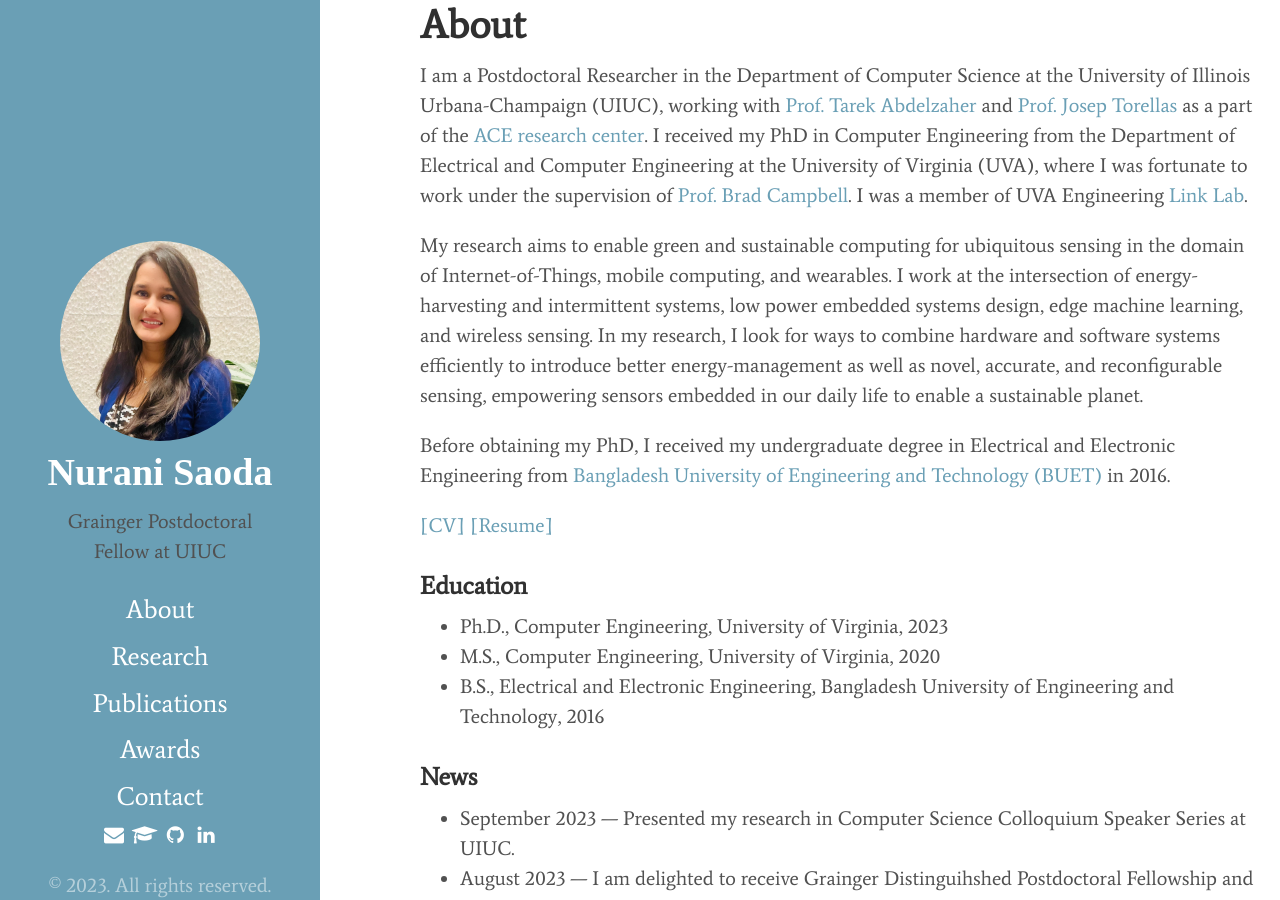
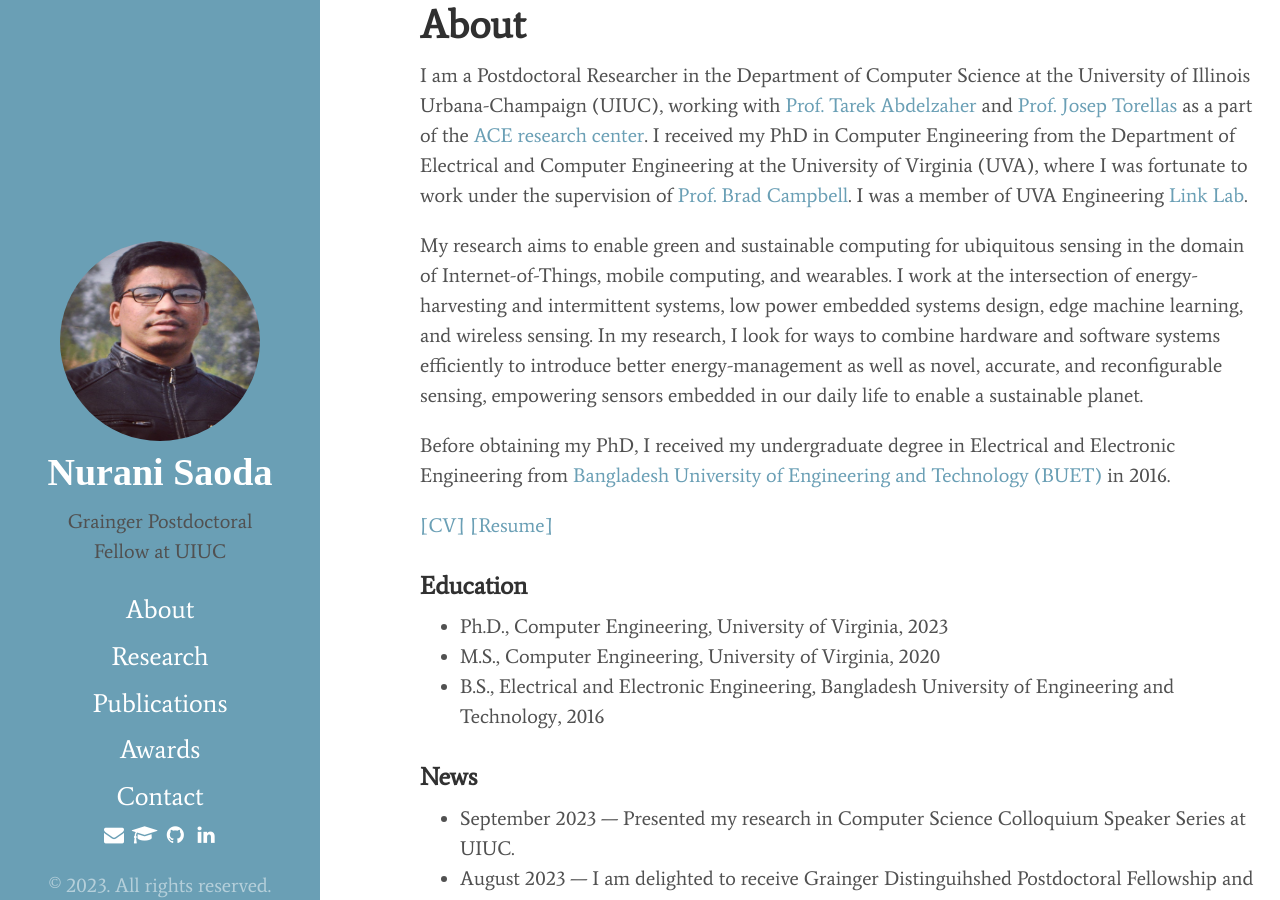
Before and after one commit to mgmorshed/mgmorshed.github.io, a Jekyll site: the page built from index.md, in a window 1280 px wide and 900 px high. Built offline with Jekyll 4.4.1, drawn with Linux system fonts in a browser that asks for light colours; cached includes are drawn as plain includes.

Commit message:
Update _config.yml

```diff
--- a/_config.yml
+++ b/_config.yml
@@ -17,7 +17,7 @@ author:
   name:           'Nurani Saoda'
   #url:            http://nsaoda.github.io
 
-logo:             /assets/img/profile.JPG
+logo:             /assets/img/photo_golam.jpg
 
 #paginate:         5
 gems:             [jekyll-paginate, jekyll-seo-tag, jekyll-sitemap, jekyll-gist, jekyll-include-cache]
```
